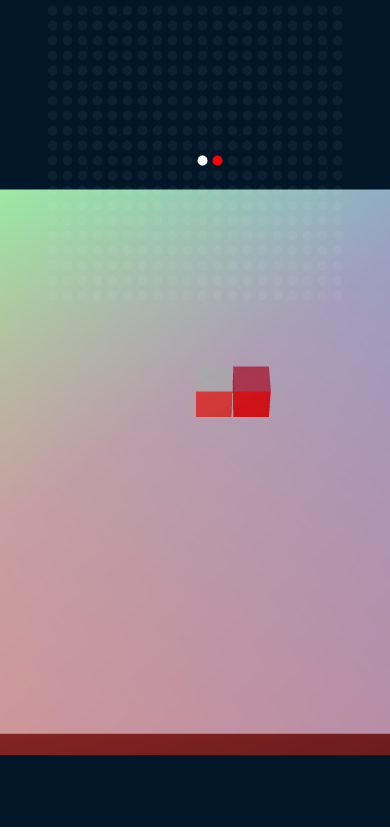
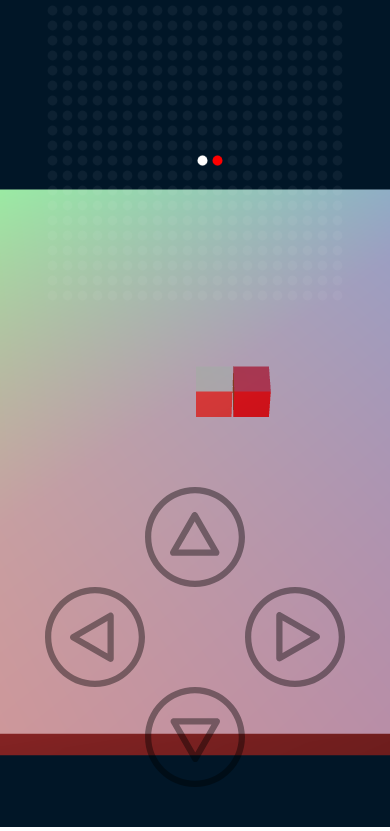
Before and after one commit to Nelkor/Disco-Snake, a plain HTML site: page index.html in a window 390 px wide. Shown: the part 17-848 px from the top of the page. Drawn offline with Linux system fonts and the light colour scheme; animation ran at ten frames a second.

Commit message:
mobile controls

```diff
--- a/index.html
+++ b/index.html
@@ -6,7 +6,7 @@
     <meta http-equiv="X-UA-Compatible" content="ie=edge">
     <title>Disco Snake</title>
     <link rel="stylesheet" href="./main.css">
-    <link rel="shortcut icon" href="./rbg.png" type="image/png">
+    <link rel="shortcut icon" href="./pix/rbg.png" type="image/png">
     <script src="./lib/three.min.js"></script>
     <script type="module" src="./main.js"></script>
 </head>
@@ -16,5 +16,20 @@
     <aside>
         <canvas id="aside"></canvas>
     </aside>
+
+    <div class="controls">
+        <div class="single">
+            <button class="arrow up"></button>
+        </div>
+
+        <div class="double">
+            <button class="arrow left"></button>
+            <button class="arrow right"></button>
+        </div>
+
+        <div class="single">
+            <button class="arrow down"></button>
+        </div>
+    </div>
 </body>
 </html>
--- a/main.css
+++ b/main.css
@@ -28,6 +28,52 @@ aside {
     height: 100%;
 }
 
+.controls {
+    position: absolute;
+    bottom: 40px;
+    width: 100%;
+    display: flex;
+    flex-direction: column;
+    align-items: center;
+}
+
+.controls > * {
+    width: 300px;
+    height: 100px;
+    display: flex;
+}
+
+.single {
+    justify-content: center;
+}
+
+.double {
+    justify-content: space-between;
+}
+
+.arrow {
+    height: 100%;
+    width: 100px;
+    display: flex;
+    justify-content: center;
+    align-items: center;
+    font-size: 80px;
+    background: center / contain no-repeat url(./pix/arrow.svg);
+    opacity: .4;
+    border: none;
+    outline: none;
+}
+
+.up { transform: rotate(-90deg) }
+.left { transform: rotate(180deg) }
+.down { transform: rotate(90deg) }
+
+@media screen and (min-width:901px) {
+    .controls {
+        display: none;
+    }
+}
+
 @media screen and (min-width: 341px) and (max-width: 900px) {
     aside {
         width: calc(100vw - 40px);
@@ -46,4 +92,8 @@ aside {
     #aside {
         width: 100%;
     }
+
+    .controls > * {
+        width: 100vw;
+    }
 }
--- a/modules/steering.js
+++ b/modules/steering.js
@@ -56,7 +56,23 @@ export default side => {
         return n;
     };
 
+    const controlDown = e => {
+        const classList = Array.from(e.target.classList);
+
+        if (!classList.includes('arrow')) return;
+
+        const code = classList
+            .map(w => w.charAt(0).toUpperCase() + w.slice(1))
+            .join('');
+
+        onKeyDown({ code });
+    };
+
     document.addEventListener('keydown', onKeyDown);
+
+    document
+        .querySelector('.controls')
+        .addEventListener('click', controlDown);
 
     return head => {
         if (!direction) return head;
```
Also changed, not shown: pix/arrow.svg (added), pix/rbg.png (renamed from rbg.png).
